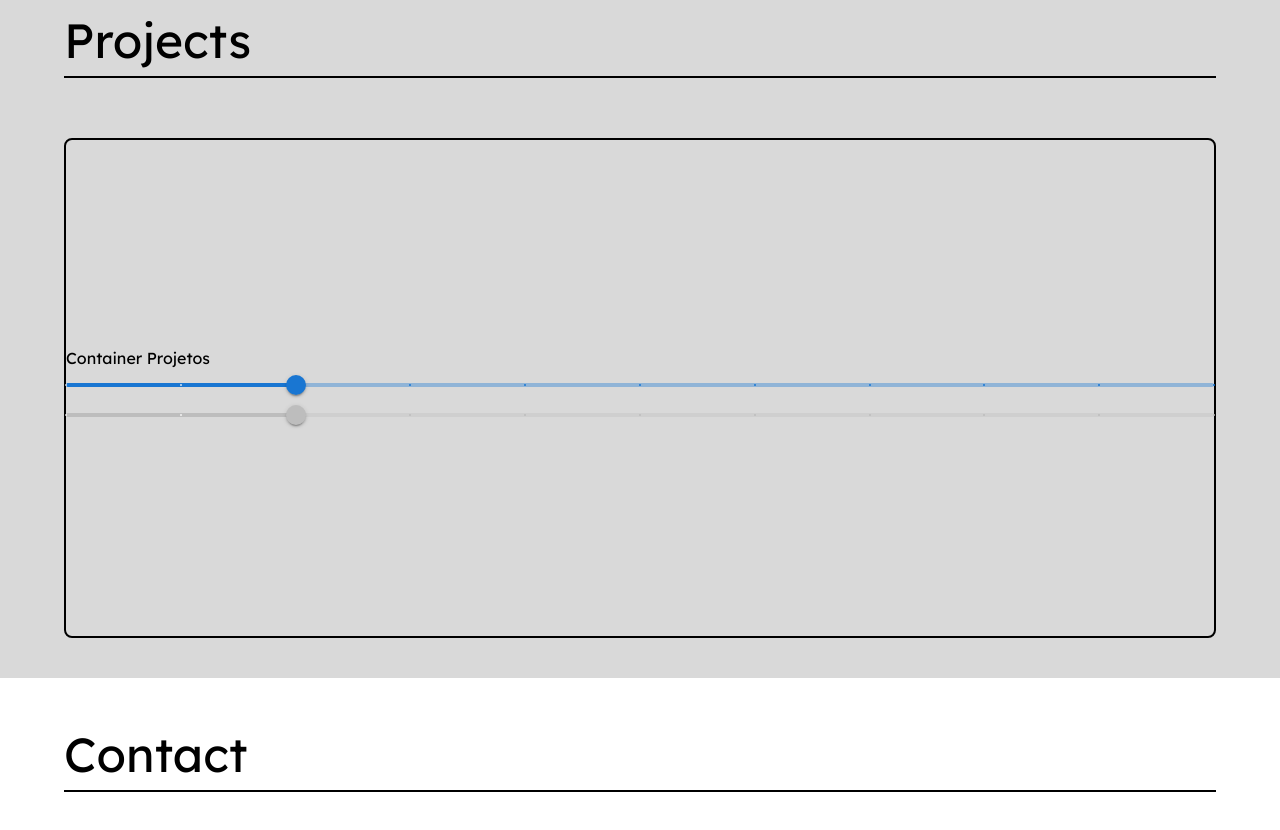
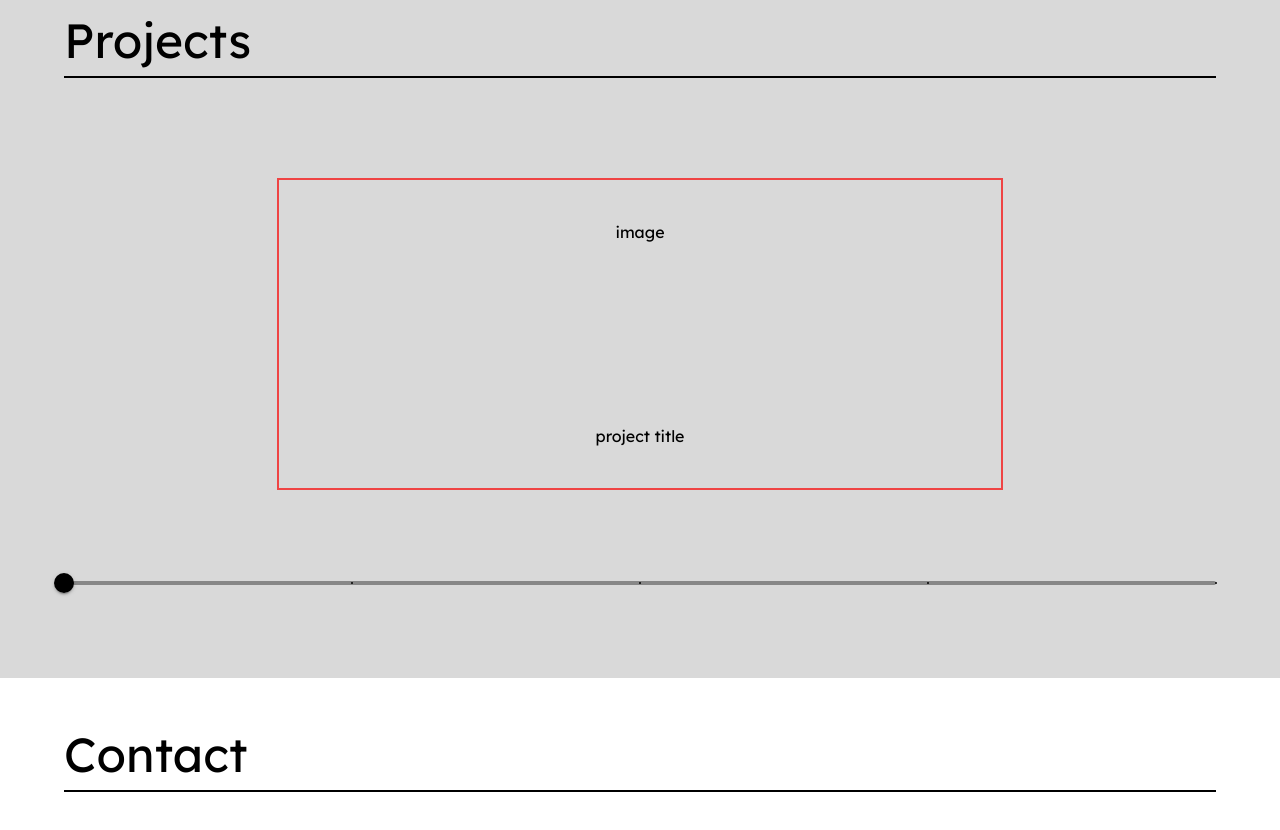
Before and after one commit to xtaveira/taveira-portifolio-2024, a Next.js app: page / in a window 1280 px wide. Shown: the part 680-1510 px from the top of the page. Built offline with nearby package versions, Linux system fonts and the light colour scheme.

Commit message:
Update Projects.tsx

```diff
--- a/src/components/Projects.tsx
+++ b/src/components/Projects.tsx
@@ -7,22 +7,24 @@ const Projects = () => {
       <div className="w-[90%] border-b-2 border-black text-5xl py-3">
         Projects
       </div>
-      <div className="w-[90%] border-black border-2 rounded-lg h-[500px] flex flex-col justify-center items-evenly mt-10">
-        <div className="w-[90%]">
-            Container Projetos
+      <div className="w-[90%]  rounded-lg h-[500px] flex flex-col justify-between items-center  mt-10 py-10">
+        <div className="w-[90%] h-full flex justify-center">
+          <div className="w-[70%] border-2 border-red-500 h-[80%] flex justify-between flex-col items-center py-10">
+            <div>image</div>
+            <h4>project title</h4>
+          </div>
         </div>
         <Slider
           aria-label="Temperature"
-          defaultValue={30}
-        //   getAriaValueText={}
-        //   valueLabelDisplay="auto"
-          shiftStep={30}
-          step={10}
+          defaultValue={1}
+          step={1}
           marks
-          min={10}
-          max={110}
+          min={1}
+          max={5}
+          sx={{
+            color: "black",
+          }}
         />
-        <Slider defaultValue={30} step={10} marks min={10} max={110} disabled />
       </div>
     </section>
   );
```
